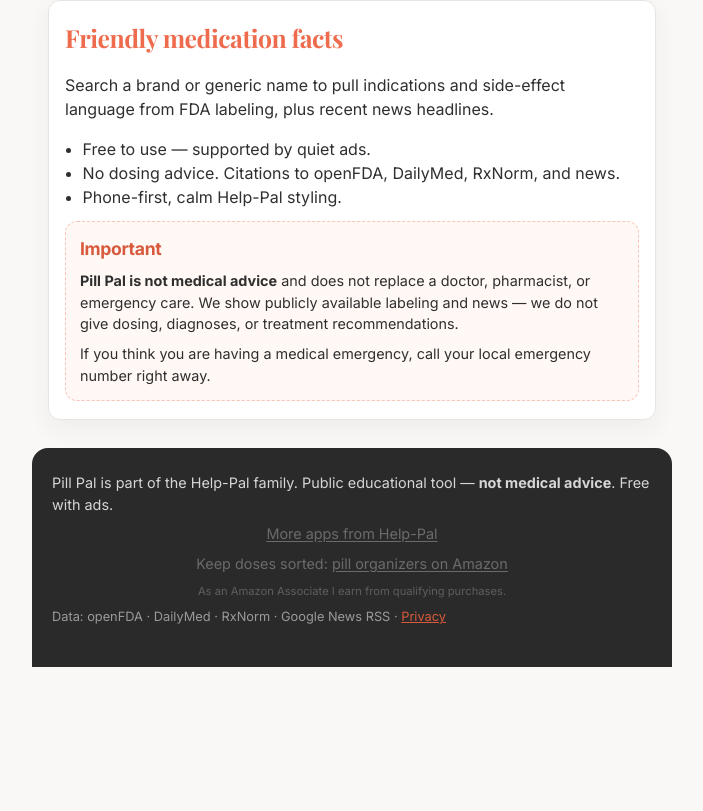
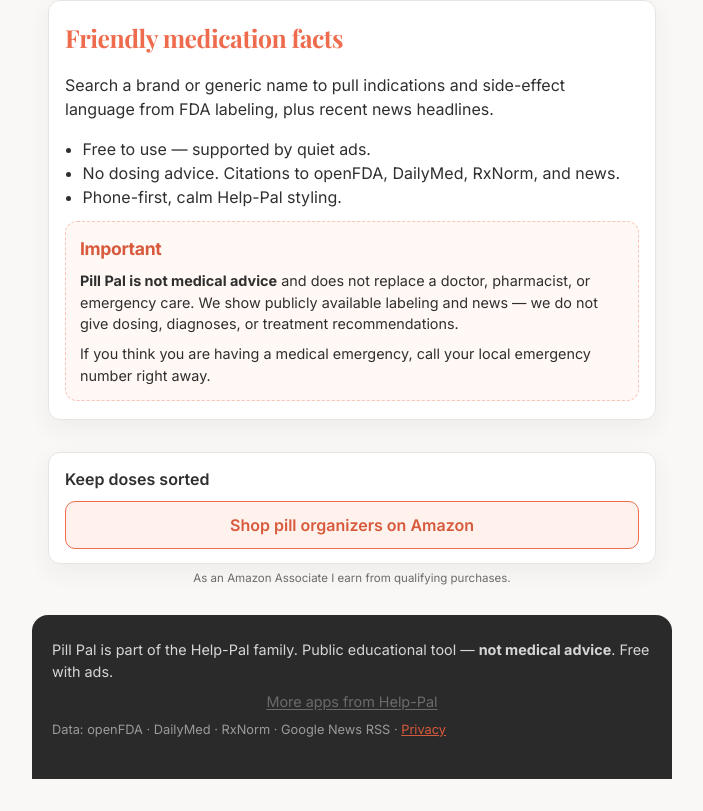
Before and after one commit to ashleyfarms/pill-pal, a React (Vite) app: page / in a window 1280 px wide. Shown: the part 503-1314 px from the top of the page, without its empty margins (288-991 px from the left). Before the commit the page ends 1202 px from the top, so only its background shows below. Built offline with nearby package versions, Linux system fonts and the light colour scheme.

Commit message:
Make Amazon Associates link a small card with buttons, placed under main content

```diff
--- a/src/App.css
+++ b/src/App.css
@@ -568,3 +568,11 @@ main {
   border-radius: 5px;
   padding: 0.1rem 0.35rem;
 }
+
+/* Amazon Associates card (under search/results) */
+.amazon-card-wrap { margin: 18px 0 0; }
+.amazon-card { background: var(--card); border: 1px solid var(--line); border-radius: var(--radius); padding: 14px 16px; box-shadow: var(--shadow); }
+.amazon-card-head { margin: 0 0 10px; font-weight: 600; color: var(--ink); }
+.amazon-btn { display: block; text-align: center; border-radius: 10px; padding: 11px 16px; font-weight: 600; text-decoration: none; color: var(--coral-dark); background: var(--coral-soft); border: 1.5px solid var(--coral); }
+.amazon-btn:hover { background: #ffe4da; }
+.amazon-disclosure { margin: 6px 0 0; text-align: center; font-size: 0.72rem; color: var(--muted); }
--- a/src/App.tsx
+++ b/src/App.tsx
@@ -205,6 +205,8 @@ export default function App() {
             <Disclaimer />
           </section>
         )}
+
+        <AmazonPick />
       </main>
 
       <footer className="site-footer">
@@ -213,7 +215,6 @@ export default function App() {
           <strong>not medical advice</strong>. Free with ads.
         </p>
         <HelpPalLink />
-        <AmazonPick />
         <p className="footer-links">
           Data: openFDA · DailyMed · RxNorm · Google News RSS · <a href="/privacy.html">Privacy</a>
         </p>
--- a/src/components/AmazonPick.tsx
+++ b/src/components/AmazonPick.tsx
@@ -1,14 +1,12 @@
-/** Small footer Amazon Associates link (tag possjonah-20) + required disclosure. */
+/** Amazon Associates card (tag possjonah-20) + required disclosure. Sits under the main search/results area. */
 export function AmazonPick() {
   return (
-    <>
-    <p className="help-pal-link">
-      Keep doses sorted:{" "}
-      <a href="https://www.amazon.com/s?k=pill+organizer&tag=possjonah-20" target="_blank" rel="sponsored noopener">pill organizers on Amazon</a>
-    </p>
-    <p className="help-pal-link" style={{ fontSize: "0.7em", opacity: 0.8 }}>
-      As an Amazon Associate I earn from qualifying purchases.
-    </p>
-    </>
+    <aside className="amazon-card-wrap" aria-label="Pill organizers on Amazon">
+      <div className="amazon-card">
+        <p className="amazon-card-head">Keep doses sorted</p>
+        <a className="amazon-btn" href="https://www.amazon.com/s?k=pill+organizer&tag=possjonah-20" target="_blank" rel="sponsored noopener">Shop pill organizers on Amazon</a>
+      </div>
+      <p className="amazon-disclosure">As an Amazon Associate I earn from qualifying purchases.</p>
+    </aside>
   );
 }
```
